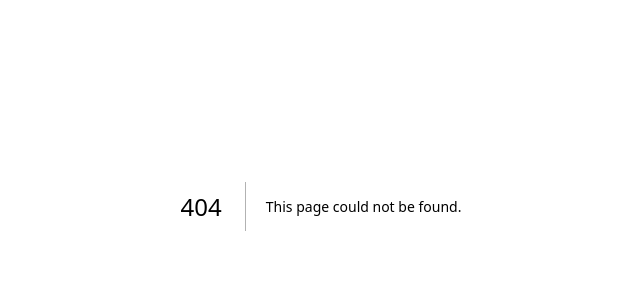
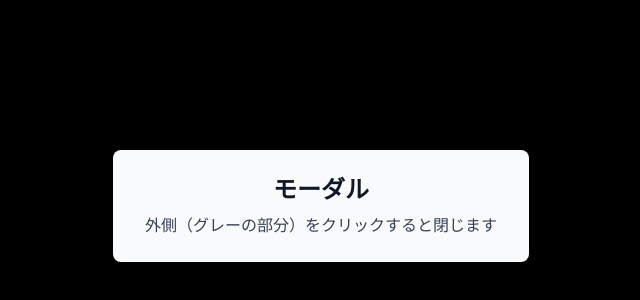
Before and after one commit to oharu121/react-demo, a Next.js app: page /click-outside-modal in a window 1280 px wide. Before the commit this address had no page. Shown: the part 194-494 px from the top of the page, without its empty margins (319-959 px from the left). Built offline with nearby package versions, Linux system fonts and the light colour scheme.

Commit message:
add self-closing model when clicked outside

```diff
--- /dev/null
+++ b/app/click-outside-modal/page.tsx
@@ -0,0 +1,10 @@
+"use client";
+import ClickOutsideModal from "@/components/ClickOutsideModal";
+
+export default function Page() {
+  return (
+    <main className="min-h-screen flex items-center justify-center">
+      <ClickOutsideModal />
+    </main>
+  );
+}
--- a/app/page.tsx
+++ b/app/page.tsx
@@ -6,6 +6,7 @@ const components = [
   { name: "SafeAnimationBox", path: "/safe-animation-box" },
   { name: "SafeAnimationBoxWithHooks", path: "/safe-animation-box-with-hooks" },
   { name: "AutofocusInput", path: "/autofocus-input" },
+  { name: "ClickOutsideModal", path: "/click-outside-modal" },
 ];
 
 export default function Home() {
--- a/components/BrokenAnimationBox.tsx
+++ b/components/BrokenAnimationBox.tsx
@@ -22,7 +22,6 @@ export default function BrokenAnimationBox() {
       </button>
       <div
         className={`flex items-center justify-center select-none shadow-lg
-          transition-[width,height] duration-[1000ms]
           w-40 h-40
           transition-colors duration-500
           ${happy ? "bg-yellow-100" : "bg-blue-100"}
--- /dev/null
+++ b/components/ClickOutsideModal.tsx
@@ -0,0 +1,39 @@
+import React, { useRef, useState } from "react"
+
+export default function ClickOutsideModal() {
+  const [open, setOpen] = useState(true)
+  const modalRef = useRef<HTMLDivElement>(null)
+
+  const handleOverlayClick = (e: React.MouseEvent<HTMLDivElement>) => {
+    if (e.target === e.currentTarget) {
+      setOpen(false)
+    }
+  }
+
+  const handleOpen = () => setOpen(true)
+
+  if (!open)
+    return (
+      <button
+        onClick={handleOpen}
+        className="px-6 py-3 text-base rounded-md bg-blue-600 hover:bg-blue-700 text-white shadow-md transition-colors focus:outline-none focus:ring-2 focus:ring-blue-400 focus:ring-offset-2"
+      >
+        モーダルを開く
+      </button>
+    )
+
+  return (
+    <div
+      onClick={handleOverlayClick}
+      className="fixed inset-0 z-50 flex items-center justify-center bg-black bg-opacity-50"
+    >
+      <div
+        ref={modalRef}
+        className="bg-gray-50 rounded-lg shadow-2xl px-8 py-6 min-w-[320px] max-w-[90vw] text-center animate-fadeIn"
+      >
+        <h2 className="text-2xl font-semibold mb-2 mt-0 text-gray-900">モーダル</h2>
+        <p className="text-gray-700">外側（グレーの部分）をクリックすると閉じます</p>
+      </div>
+    </div>
+  )
+}
--- a/components/SafeAnimationBox.tsx
+++ b/components/SafeAnimationBox.tsx
@@ -41,7 +41,6 @@ export default function SafeAnimationBox() {
       <div
         ref={boxRef}
         className={`flex items-center justify-center select-none shadow-lg
-          transition-[width,height] duration-[1000ms]
           w-40 h-40
           transition-colors duration-500
           ${happy ? "bg-yellow-100" : "bg-blue-100"}
--- a/components/SafeAnimationBoxWithHooks.tsx
+++ b/components/SafeAnimationBoxWithHooks.tsx
@@ -45,7 +45,6 @@ export default function SafeAnimationBoxWithHooks() {
       <div
         ref={boxRef}
         className={`flex items-center justify-center select-none shadow-lg
-          transition-[width,height] duration-[1000ms]
           w-40 h-40
           transition-colors duration-500
           ${happy ? "bg-yellow-100" : "bg-blue-100"}
```
